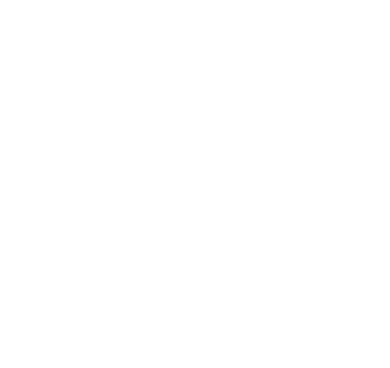
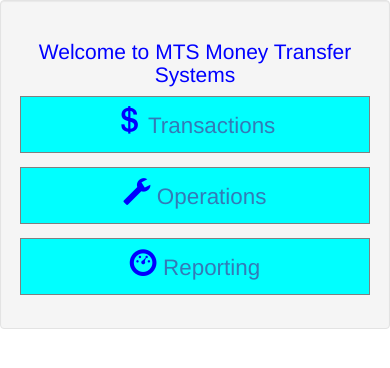
Before and after one commit to thiernomoudou/money-service, a Django app: page /home/ in a window 390 px wide. Before the commit the part shown is empty. Shown: the top 368 px of the page. Run offline with Django 3.2, Linux system fonts and the light colour scheme; some libraries are stand-ins or nearby versions.

Commit message:
add some work

```diff
--- a/myproject/transfer_app/static/css/style.css
+++ b/myproject/transfer_app/static/css/style.css
@@ -3,14 +3,25 @@
 	margin-top: 10%;
 }
 
-.signout{
-	text-align: right;
-	margin-top: 10%;
+.hometitle{
+	color: blue;
 }
 
+.mainelement li{
+	font-size: 150%;
+	margin-bottom: 2%;
+	border: 1px solid grey;
+	font-weight: 400;
+	width: 50%;
+	text-align: center;
+	background-color: aqua;
+}
 
-
-
+.mainelement span{
+	margin-right: 2%;
+	font-size: 120%;
+	color: blue;
+}
 
 
 
@@ -29,4 +40,16 @@
 		width: 100%;
 	}
 
+	.mainelement li{
+		width: 100%;
+		margin-bottom: 4%;
+		font-size: 160%;
+	}
+
+	.hometitle{
+		font-size: 150%;
+		font-style: bold;
+		text-align: center;
+	}
+
 }
--- a/myproject/transfer_app/templates/home.html
+++ b/myproject/transfer_app/templates/home.html
@@ -1,8 +1,17 @@
+{%extends "base.html"%}
 
 
 {%block content%}
-
-<!-- <h1>welcome home</h1> -->
+<div class="container well">
+<h1 class="hometitle">Welcome to MTS Money Transfer Systems</h1>
+<div class="mainelement">
+<ul class="nav nav-pills nav-stacked list-unstyled">
+	<li><a href=""><span class="glyphicon glyphicon-usd"></span>Transactions</a></li>
+	<li><a href=""><span class="glyphicon glyphicon-wrench"></span>Operations</a></li>
+	<li><a href=""><span class="glyphicon glyphicon-dashboard"></span>Reporting</a></li>
+</ul>
+</div>
 
 
+</div>
 {% endblock %}
```
Also changed, not shown: myproject/transfer_app/models.py (+10 -0 lines), myproject/db.sqlite3, myproject/transfer_app/migrations/0002_transactionmodel_date.py (added), 4 other files.
